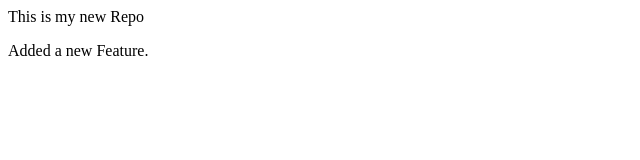
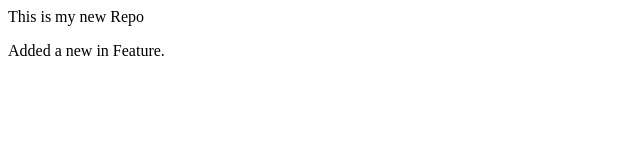
Before and after one commit to Shubham-hub-rgb/LocalRepo, a plain HTML site: page index.html in a window 1280 px wide. Shown: the full height of the page, 0-640 px from the left. Drawn offline with Linux system fonts and the light colour scheme.

Commit message:
add feature

```diff
--- a/index.html
+++ b/index.html
@@ -1,2 +1,2 @@
 <p>This is my new Repo</p>
-<P>Added a new Feature.</P>
+<P>Added a new in Feature.</P>
```
